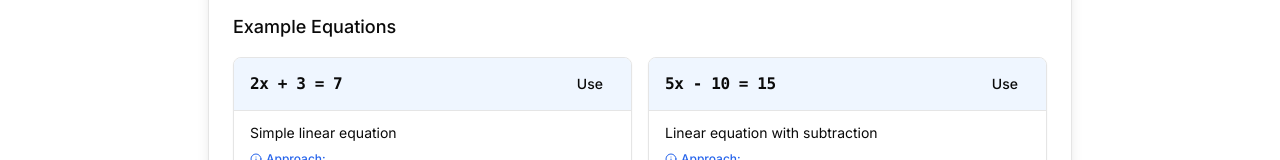
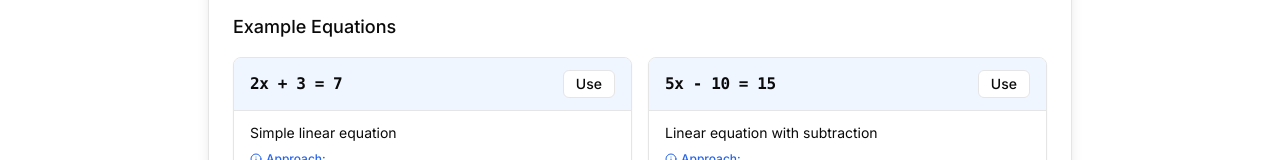
Before and after one commit to sjfsdh/mathsprotest, a Next.js app: page /tools/algebra-solver in a window 1280 px wide. Shown: the part 609-769 px from the top of the page. Built offline with nearby package versions, Linux system fonts and the light colour scheme.

Commit message:
Update algebra-solver.tsx

```diff
--- a/algebra-solver.tsx
+++ b/algebra-solver.tsx
@@ -316,7 +316,7 @@ export default function AlgebraSolver() {
                         <div className="flex justify-between items-center">
                           <CardTitle className="text-md font-mono">{example.equation}</CardTitle>
                           <Button
-                            variant="ghost"
+                            variant="outline"
                             size="sm"
                             onClick={() => handleUseExample(example.equation)}
                             className="h-7"
```
